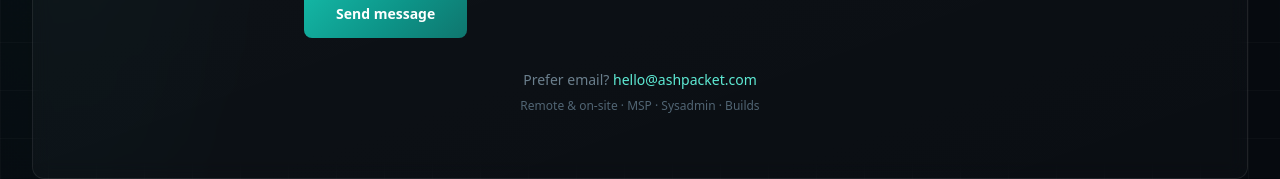
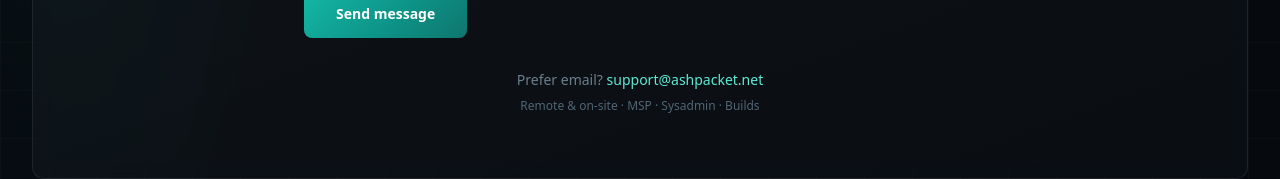
Before and after one commit to Crunchyward/AshPacket-Website, a Next.js app: page / in a window 1280 px wide. Shown: the part 7398-7577 px from the top of the page. Built offline with nearby package versions, Linux system fonts and the light colour scheme; no server answers.

Commit message:
Update contact email to support@ashpacket.net
Replace hello@ashpacket.com across contact UI and structured data.

Co-authored-by: Crunchy <Crunchyward@users.noreply.github.com>

```diff
--- a/src/app/layout.tsx
+++ b/src/app/layout.tsx
@@ -61,7 +61,7 @@ const businessSchema = {
   name: "AshPacket LLC",
   description,
   url: siteUrl,
-  email: "hello@ashpacket.com",
+  email: "support@ashpacket.net",
   image: `${siteUrl}/ashpacket-logo.png`,
   priceRange: "$$",
   knowsAbout: [
--- a/src/components/contact-form.tsx
+++ b/src/components/contact-form.tsx
@@ -117,8 +117,8 @@ export function ContactForm() {
         <p className="mt-4 rounded-lg border border-red-500/30 bg-red-500/10 px-4 py-3 text-sm text-red-300">
           Something went wrong sending your message. Please try again, or email
           us directly at{" "}
-          <a href="mailto:hello@ashpacket.com" className="underline underline-offset-2">
-            hello@ashpacket.com
+          <a href="mailto:support@ashpacket.net" className="underline underline-offset-2">
+            support@ashpacket.net
           </a>
           .
         </p>
--- a/src/components/sections.tsx
+++ b/src/components/sections.tsx
@@ -588,10 +588,10 @@ export function Contact() {
             <p className="mt-8 text-center text-sm text-ink-400">
               Prefer email?{" "}
               <a
-                href="mailto:hello@ashpacket.com"
+                href="mailto:support@ashpacket.net"
                 className="text-signal-bright underline-offset-4 hover:underline"
               >
-                hello@ashpacket.com
+                support@ashpacket.net
               </a>
             </p>
             <p className="mt-2 text-center font-mono text-xs text-ink-500">
```
